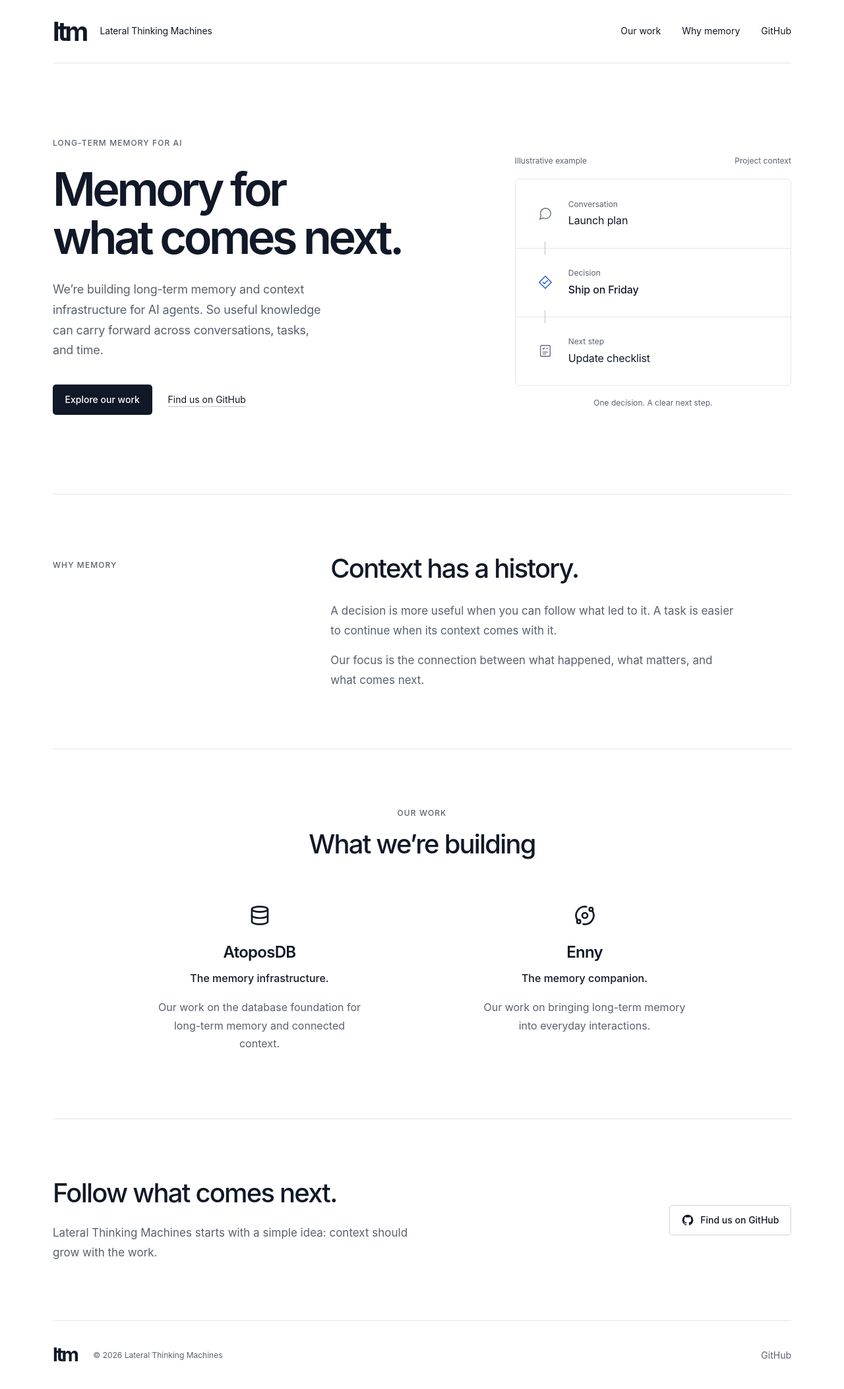
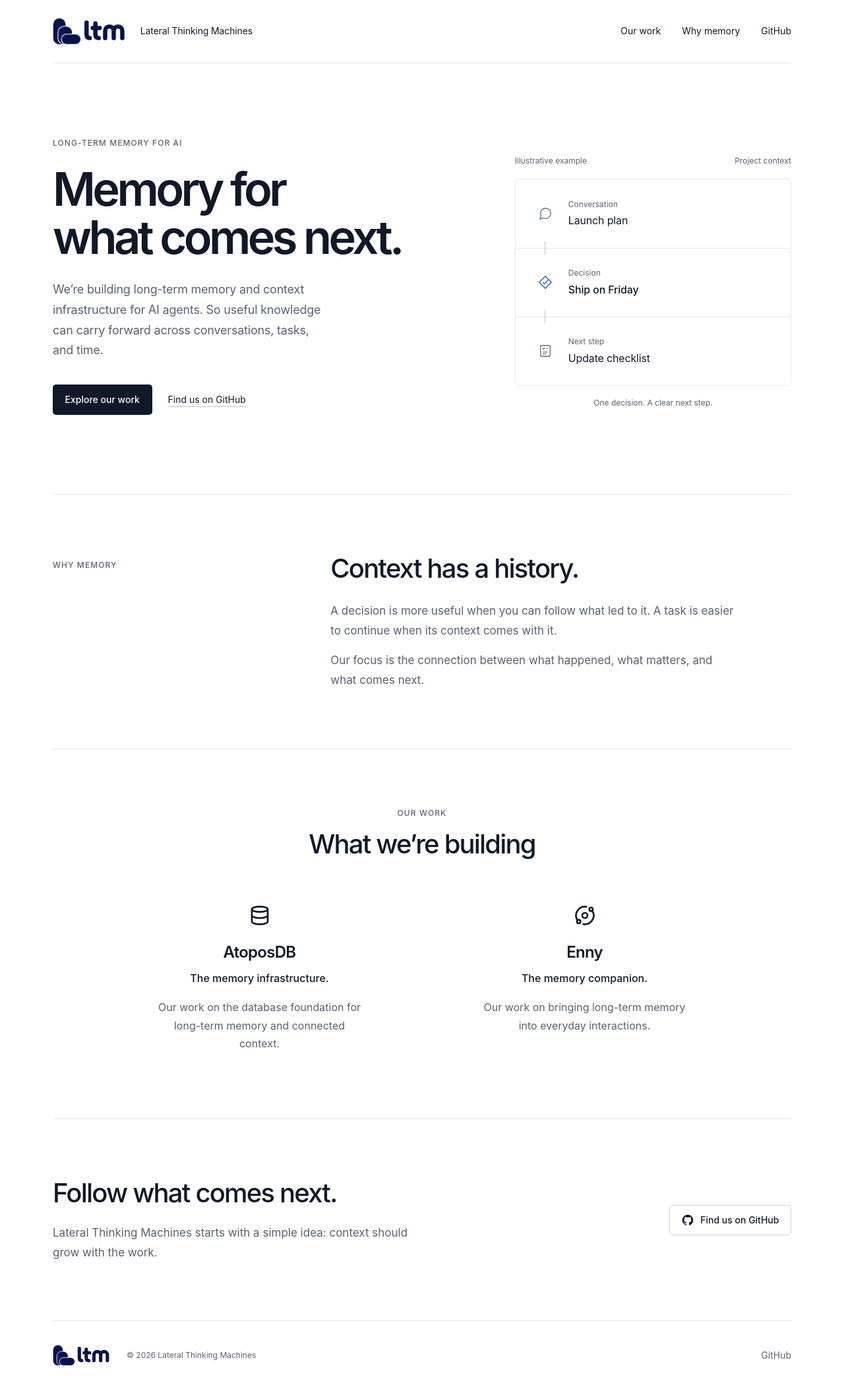
Before and after one commit to LateralThinkingMachine/lateralthinkingmachine.github.io, a plain HTML site: page index.html in a window 1280 px wide. Shown: the whole page at 66% size. Drawn offline with Linux system fonts and the light colour scheme.

Commit message:
Use monochrome LTM brand lockup and matching favicon

```diff
--- a/index.html
+++ b/index.html
@@ -25,7 +25,7 @@
     <a class="skip-link" href="#main">Skip to content</a>
     <header class="site-header wrap">
       <a class="brand" href="/" aria-label="Lateral Thinking Machines home">
-        <span class="wordmark" aria-hidden="true">ltm</span>
+        <img class="brand-logo" src="/assets/ltm-logo-monochrome.svg" width="155" height="58" alt="">
         <span class="brand-name">Lateral Thinking Machines</span>
       </a>
       <nav aria-label="Main navigation">
@@ -116,7 +116,7 @@
     </main>
 
     <footer class="site-footer wrap">
-      <a class="footer-brand" href="#top" aria-label="Lateral Thinking Machines, back to top"><span class="wordmark" aria-hidden="true">ltm</span></a>
+      <a class="footer-brand" href="#top" aria-label="Lateral Thinking Machines, back to top"><img class="footer-logo" src="/assets/ltm-logo-monochrome.svg" width="155" height="58" alt=""></a>
       <p>© 2026 Lateral Thinking Machines</p>
       <a href="https://github.com/LateralThinkingMachine">GitHub</a>
     </footer>
--- a/styles.css
+++ b/styles.css
@@ -28,7 +28,7 @@ figure, p, h1, h2, h3 { margin: 0; }
 
 .site-header { min-height: 96px; display: flex; align-items: center; justify-content: space-between; gap: 2rem; border-bottom: 1px solid var(--line); }
 .brand { display: inline-flex; align-items: center; gap: 1.3rem; }
-.wordmark { font-size: 2.45rem; line-height: 1; font-weight: 750; letter-spacing: -.09em; }
+.brand-logo { display: block; width: 112px; height: auto; flex-shrink: 0; }
 .brand-name { font-size: .875rem; letter-spacing: -.01em; }
 .site-header nav { display: flex; align-items: center; gap: 2rem; font-size: .875rem; }
 .site-header nav a { padding-block: .6rem; }
@@ -82,7 +82,7 @@ h2 { font-size: clamp(1.9rem, 3.2vw, 2.5rem); line-height: 1.2; font-weight: 550
 .follow .button { flex-shrink: 0; }
 .site-footer { display: flex; align-items: center; gap: 24px; border-top: 1px solid var(--line); min-height: 104px; font-size: .75rem; color: var(--muted); }
 .footer-brand { color: var(--ink); }
-.footer-brand .wordmark { font-size: 1.8rem; }
+.footer-logo { display: block; width: 88px; height: auto; }
 .site-footer > a:last-child { margin-left: auto; font-size: .875rem; }
 
 .not-found { min-height: calc(100vh - 201px); display: flex; flex-direction: column; align-items: flex-start; justify-content: center; padding-block: 80px; }
@@ -103,7 +103,7 @@ h2 { font-size: clamp(1.9rem, 3.2vw, 2.5rem); line-height: 1.2; font-weight: 550
 @media (max-width: 740px) {
   .wrap { width: calc(100% - 40px); }
   .site-header { min-height: 80px; gap: 24px; }
-  .wordmark { font-size: 2.2rem; }
+  .brand-logo { width: 104px; }
   .site-header nav { gap: 20px; font-size: .875rem; }
   .hero { grid-template-columns: 1fr; gap: 56px; padding-block: 64px; }
   h1 { font-size: clamp(2.9rem, 8.4vw, 4rem); max-width: 14ch; }
```
Also changed, not shown: 404.html (+2 -2 lines), assets/ltm-logo-monochrome.svg (added), favicon.svg, 1 other file.
